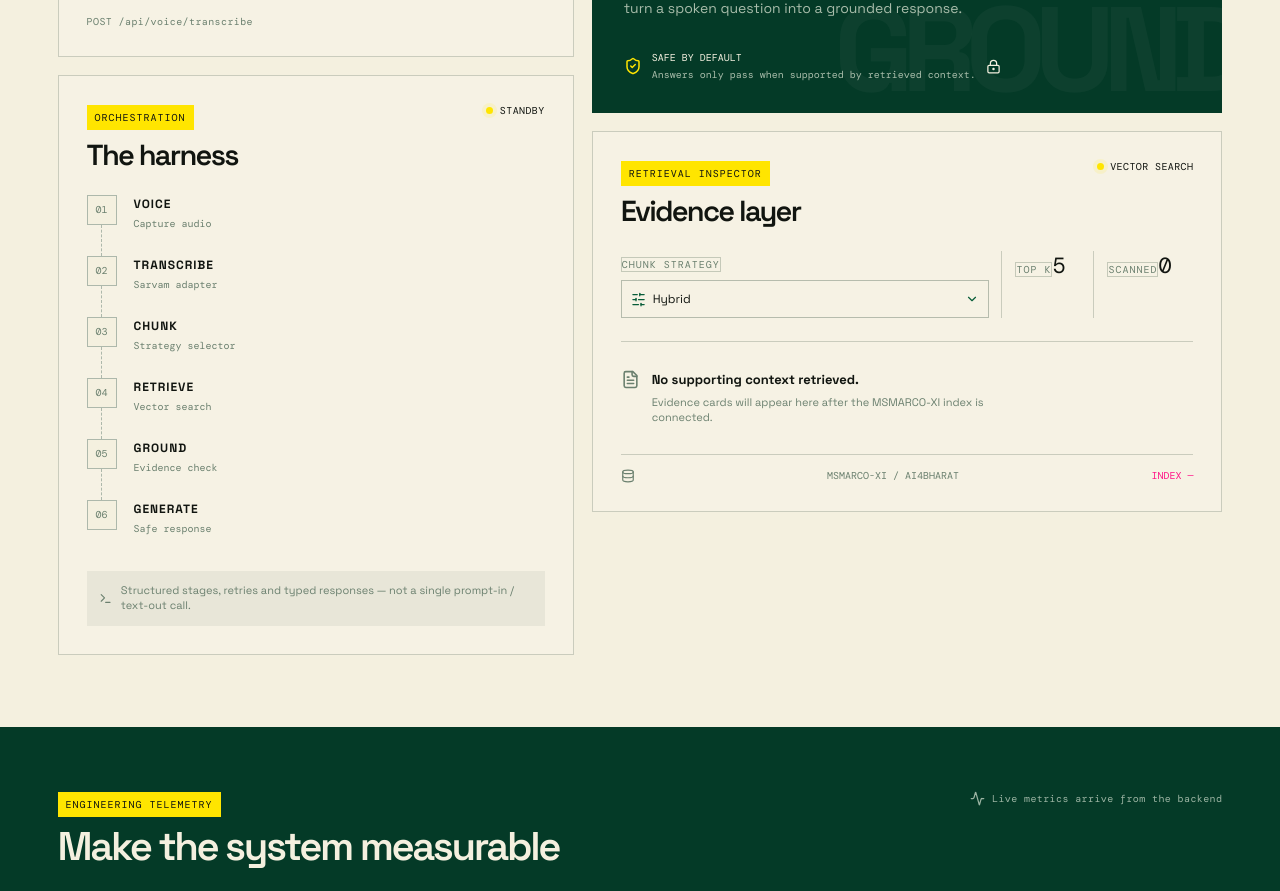
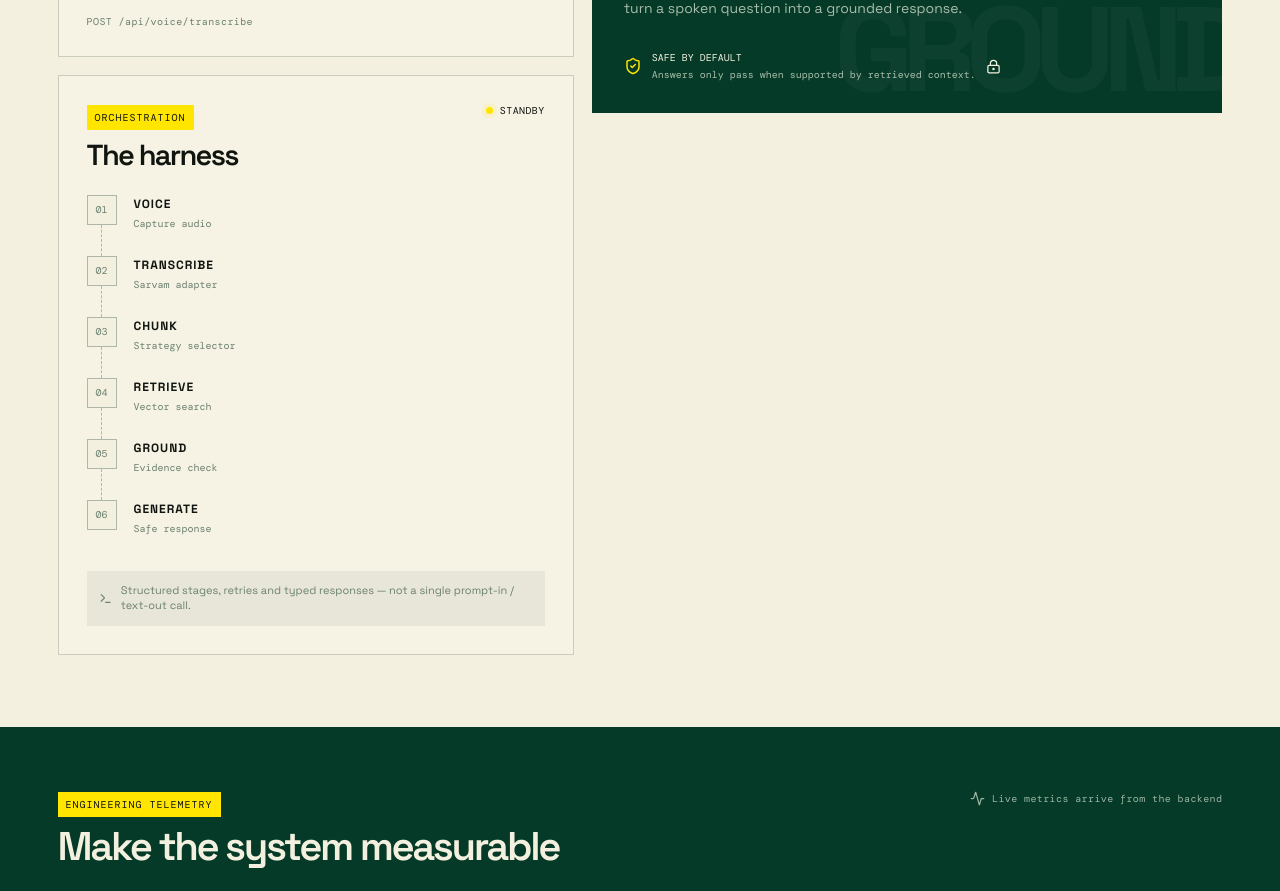
Before and after one commit to sravansai-26/hh-goavoice, a React (Vite) app: page / in a window 1280 px wide. Shown: the part 1100-1991 px from the top of the page. Built offline with nearby package versions, Linux system fonts and the light colour scheme.

Commit message:
chore: aggressively remove evidence layer UI to improve layout cleanliness

```diff
--- a/src/App.tsx
+++ b/src/App.tsx
@@ -381,28 +381,6 @@ function App() {
               </div>
             </section>
 
-            <section className="panel inspector-panel" id="retrieval">
-              <SectionHeading eyebrow="RETRIEVAL INSPECTOR" title="Evidence layer"><span className="active-chip"><i /> VECTOR SEARCH</span></SectionHeading>
-              <div className="inspector-controls"><div><Label>CHUNK STRATEGY</Label><div className="select-wrap"><SlidersHorizontal size={15} /><select value={strategy} onChange={(event) => setStrategy(event.target.value)} aria-label="Chunk strategy"><option value="hybrid">Hybrid</option><option value="semantic">Semantic</option><option value="fixed">Fixed + overlap</option><option value="metadata">Metadata-aware</option></select><ChevronDown size={14} /></div></div><div className="inspector-metric"><Label>TOP K</Label><strong>5</strong></div><div className="inspector-metric"><Label>SCANNED</Label><strong>{sources.length}</strong></div></div>
-
-              {sources.length > 0 ? (
-                <div className="evidence-list" style={{ marginTop: '1rem', display: 'flex', flexDirection: 'column', gap: '0.5rem', maxHeight: '300px', overflowY: 'auto' }}>
-                  {sources.map((s, idx) => (
-                    <div key={idx} style={{ padding: '0.75rem', background: 'var(--surface-color)', border: '1px solid var(--border-color)', borderRadius: '6px' }}>
-                      <div style={{ display: 'flex', justifyContent: 'space-between', marginBottom: '0.5rem', fontSize: '0.75rem', color: 'var(--text-muted)' }}>
-                        <span className="mono">{s.document_id || s.chunk_id}</span>
-                        <span>SCORE: {s.score?.toFixed(4) || "N/A"}</span>
-                      </div>
-                      <p style={{ fontSize: '0.875rem', lineHeight: 1.5, margin: 0 }}>{s.text}</p>
-                    </div>
-                  ))}
-                </div>
-              ) : (
-                <div className="evidence-empty"><FileText size={19} /><div><strong>No supporting context retrieved.</strong><span>Evidence cards will appear here after the MSMARCO-XI index is connected.</span></div></div>
-              )}
-
-              <div className="source-line"><Database size={14} /><span>MSMARCO-XI / AI4BHARAT</span><em>INDEX —</em></div>
-            </section>
           </div>
         </section>
 
@@ -435,7 +413,17 @@ function App() {
                 const score = isSelected && sources.length > 0 ? (sources.reduce((acc: number, s: any) => acc + (s.score || 0), 0) / sources.length).toFixed(4) : '—';
                 const lat = isSelected && latency ? latency.retrieval_ms + 'ms' : '—';
                 return (
-                  <div className={`strategy-row ${isSelected ? `strategy-${item.color}` : ''}`} key={item.name} style={{ opacity: isSelected ? 1 : 0.4 }}>
+                  <div
+                    className={`strategy-row ${isSelected ? `strategy-${item.color}` : ''}`}
+                    key={item.name}
+                    style={{ opacity: isSelected ? 1 : 0.4, cursor: 'pointer' }}
+                    onClick={() => {
+                      if (item.name.includes('Fixed')) setStrategy('fixed');
+                      else if (item.name.includes('Semantic')) setStrategy('semantic');
+                      else if (item.name.includes('Metadata')) setStrategy('metadata');
+                      else if (item.name.includes('Hybrid')) setStrategy('hybrid');
+                    }}
+                  >
                     <span className="strategy-index">0{index + 1}</span>
                     <div><strong>{item.name}</strong><small>{item.detail}</small></div>
                     <span className="strategy-value">{score}</span>
```
